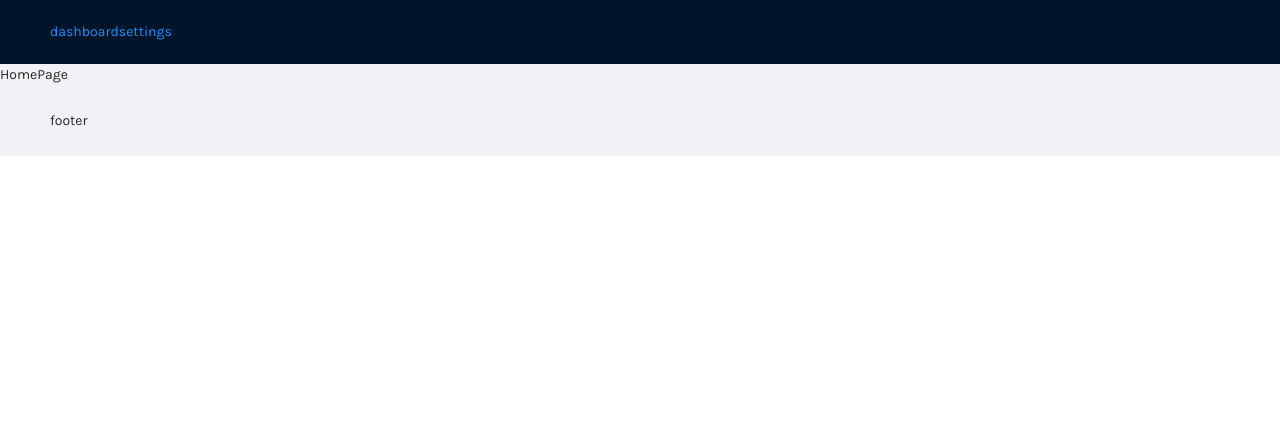
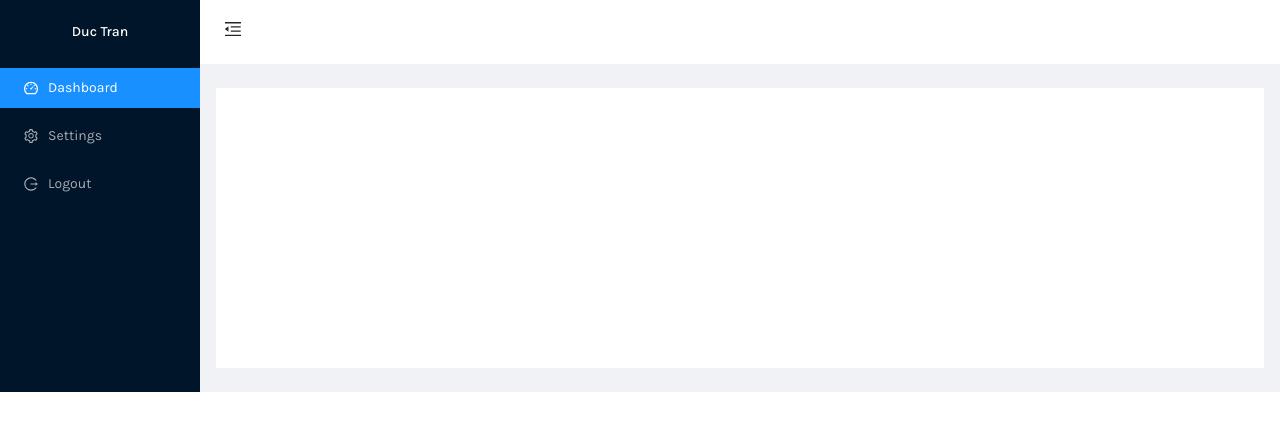
Before and after one commit to DucTranNFQ/react-basic, a React (Create React App) app: page / in a window 1280 px wide. Shown: the top 430 px of the page. Built offline with nearby package versions, Linux system fonts and the light colour scheme.

Commit message:
add: basic layout

```diff
--- a/src/App.js
+++ b/src/App.js
@@ -1,46 +1,34 @@
 import React, {useContext} from "react";
-import {Routes, Route, Outlet, Link} from "react-router-dom";
+import {Routes, Route, Outlet} from "react-router-dom";
 import 'antd/dist/antd.css';
-
-import { Layout } from 'antd';
 
 import {LoginPage, SignupPage} from "./pages/authPage";
 import Settings from "./pages/Settings"
 import Dashboard from "./pages/Dashboard"
-import HomePage from "./pages/HomePage"
+import PageNotFound from "./pages/pageNotFound"
 import {GlobalDataContext} from "./contexts/GlobalProvider"
+import MainLayout from "./layouts/MainLayout";
 
-const { Header, Footer, Sider, Content } = Layout;
 function App() {
   const globalData = useContext(GlobalDataContext);
   const {userData} = globalData;
   console.log(userData)
+
   return (
     <>
 	<Routes>
-
-      <Route element={
-         <Layout>
-         <Header>
-           <Link to="dashboard">dashboard</Link>
-           <Link to="settings">settings</Link>
-         </Header>
-         <Layout>
-           <Content><Outlet /></Content>
-         </Layout>
-         <Footer>footer</Footer>
-       </Layout>
+		<Route path="/" element={
+			<MainLayout />
 		}>
-
-        <Route path="/" element={<HomePage />} />
-        <Route path="settings" element={<Settings />} /> // if userData.role === 'admin' : navigate pagenotfound
 			<Route path="dashboard" element={<Dashboard />} />
+			<Route path="settings" element={<Settings />} />
 		</Route>
 
 		<Route element={<div className="formBackground"><Outlet /></div>}>
-          <Route path="signup" element={<SignupPage />} />
-          <Route path="login" element={<LoginPage />} />
+			<Route path="/login" element={<LoginPage />} />
+			<Route path="/signup" element={<SignupPage />} />
 		</Route>
+		<Route path="*" element={<PageNotFound />} />
 	</Routes>
     </>
   );
--- a/src/GlobalStyles/GlobalStyles.scss
+++ b/src/GlobalStyles/GlobalStyles.scss
@@ -56,6 +56,7 @@ body {
     width: 80px;
     height: 80px;
   }
+
 .ldsEllipsis div {
   position: absolute;
   top: 33px;
@@ -105,3 +106,25 @@ body {
     transform: translate(24px, 0);
   }
 }
+
+.trigger {
+  padding: 0 24px;
+  font-size: 18px;
+  line-height: 64px;
+  cursor: pointer;
+  transition: color 0.3s;
+}
+
+.trigger:hover {
+color: #1890ff;
+}
+
+.logo {
+  height: 32px;
+  margin: 16px;
+  background: rgba(255, 255, 255, 0.3);
+}
+
+.site-layout .site-layout-background {
+background: #fff;
+}
--- /dev/null
+++ b/src/layouts/MainLayout/MainLayout.module.scss
@@ -0,0 +1,8 @@
+.logo {
+    background-color: transparent!important;
+    display: flex;
+    justify-content: center;
+    align-items: center;
+    font-weight: 500;
+    color: white;
+}
--- /dev/null
+++ b/src/layouts/MainLayout/index.js
@@ -0,0 +1,73 @@
+import React, {useState} from 'react'
+import { Outlet, Link } from 'react-router-dom'
+import { Layout, Menu } from 'antd';
+import {
+  MenuUnfoldOutlined,
+  MenuFoldOutlined,
+  SettingOutlined,
+  LogoutOutlined,
+  DashboardOutlined
+} from '@ant-design/icons';
+
+import style from "./MainLayout.module.scss"
+
+const { Header, Sider, Content } = Layout;
+
+export default function MainLayout() {
+  const [collapsed, setCollapsed] = useState(false);
+
+  return (
+    <>
+        <Layout>
+			<Sider trigger={null} collapsible collapsed={collapsed}>
+			<div className={`logo ${style.logo}`}>Duc Tran</div>
+			<Menu
+				theme="dark"
+				mode="inline"
+				defaultSelectedKeys={['1']}
+                items={[
+                    {
+                        key: '1',
+                        icon: <DashboardOutlined />,
+                        label: <Link to="dashboard">Dashboard</Link>,
+                    },
+                    {
+                        key: '2',
+                        icon: <SettingOutlined />,
+                        label: <Link to="settings">Settings</Link>,
+                    },
+                    {
+                        key: '3',
+                        icon: <LogoutOutlined />,
+                        label: <Link to="logout">Logout</Link>,
+                    },
+                ]}
+			/>
+			</Sider>
+			<Layout className="site-layout">
+				<Header
+					className="site-layout-background"
+					style={{
+					padding: 0,
+					}}
+				>
+					{React.createElement(collapsed ? MenuUnfoldOutlined : MenuFoldOutlined, {
+					className: 'trigger',
+					onClick: () => setCollapsed(!collapsed),
+					})}
+				</Header>
+				<Content
+					className="site-layout-background"
+					style={{
+						margin: '24px 16px',
+						padding: 24,
+						minHeight: 280,
+					}}
+					>
+					<Outlet />
+				</Content>
+			</Layout>
+		</Layout>
+    </>
+  )
+}
--- a/src/pages/pageNotFound/index.jsx
+++ b/src/pages/pageNotFound/index.jsx
@@ -1,7 +1,14 @@
 import React from 'react'
+import {Result, Button} from 'antd'
+import { Link } from 'react-router-dom'
 
 export default function PageNotFound() {
   return (
-    <div>PageNotFound</div>
+    <Result
+      status="404"
+      title="404"
+      subTitle="Sorry, the page you visited does not exist."
+      extra={<Button type="primary"><Link to="/">Back Home</Link></Button>}
+    />
   )
 }
```
Lines whose indentation alone changed are shown as unchanged.
